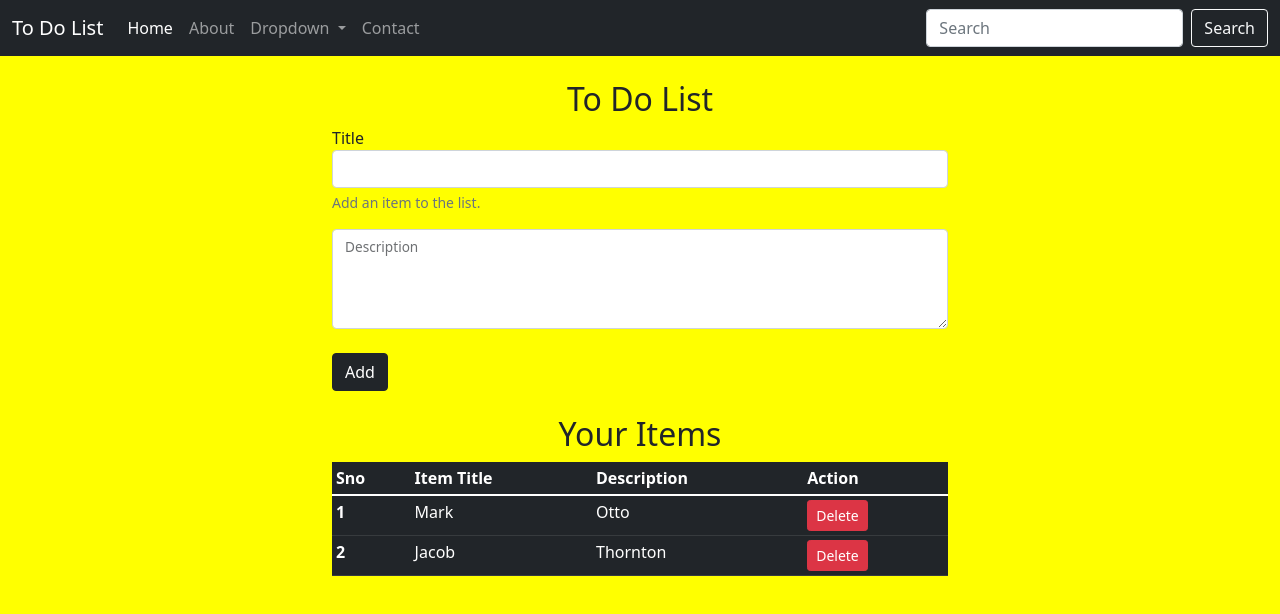
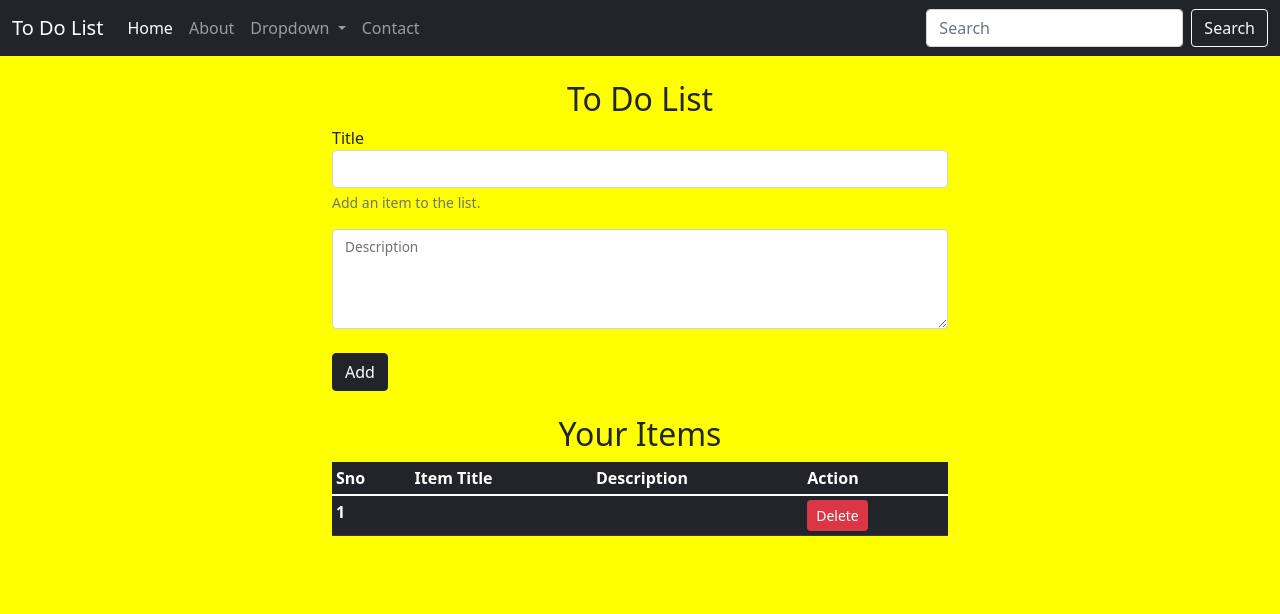
Before and after one commit to MonifaCSE/To-do-list, a plain HTML site: page index.html in a window 1280 px wide. Drawn offline with nearby package versions, Linux system fonts and the light colour scheme.

Commit message:
add data to table

```diff
--- a/index.html
+++ b/index.html
@@ -89,19 +89,7 @@
                     <th scope="col">Action</th>
                   </tr>
                 </thead>
-                <tbody>
-                  <tr>
-                    <th scope="row">1</th>
-                    <td>Mark</td>
-                    <td>Otto</td>
-                    <td><button class="btn btn-sm btn-danger">Delete</button></td>
-                  </tr>
-                  <tr>
-                    <th scope="row">2</th>
-                    <td>Jacob</td>
-                    <td>Thornton</td>
-                    <td><button class="btn btn-sm btn-danger">Delete</button></td>
-                  </tr>
+                <tbody id="tablebody">
 
                 </tbody>
               </table>
@@ -121,9 +109,8 @@
     -->
 
     <script>
-         add= document.getElementById("add");
-         add.addEventListener("click", ()=>{
-             console.log("Updating List...");
+         function update(){
+            console.log("Updating List...");
              title=document.getElementById('title').value;
              description=document.getElementById('description').value;
              if(localStorage.getItem('itemsJson')==null){
@@ -131,7 +118,39 @@
                 itemJsonArray.push([title,description]);
                 localStorage.setItem('itemsJson', JSON.stringify(itemJsonArray));
              }
-         });
+             else{
+                itemJsonArrayStr=localStorage.getItem('itemsJson');
+                itemJsonArray=JSON.parse(itemJsonArrayStr);
+                itemJsonArray.push([title,description]);
+                localStorage.setItem('itemsJson', JSON.stringify(itemJsonArray));
+             }
+
+            //  Adding to table
+            let tablebody=document.getElementById("tablebody");
+            let str="";
+            itemJsonArray.forEach((element, index) =>{
+                str +=`
+                <tr>
+                    <th scope="row">${index+1}</th>
+                    <td>${element[0]}</td>
+                    <td>${element[1]}</td>
+                    <td><button class="btn btn-sm btn-danger">Delete</button></td>
+                  </tr>`;
+            });
+            tablebody.innerHTML=str;
+         }
+         add= document.getElementById("add");
+         add.addEventListener("click",update);
+         update();
+         //delete data
+         function deleted(item){
+              console.log("Delete",item);
+              itemJsonArrayStr=localStorage.getItem('itemsJson');
+              itemJsonArray=JSON.parse(itemJsonArrayStr);
+              //dlete itemindex element from the array
+              localStorage.setItem('itemsJson',JSON.stringify(itemJsonArray));
+              update();
+         }
     </script>
 </body>
 
```
